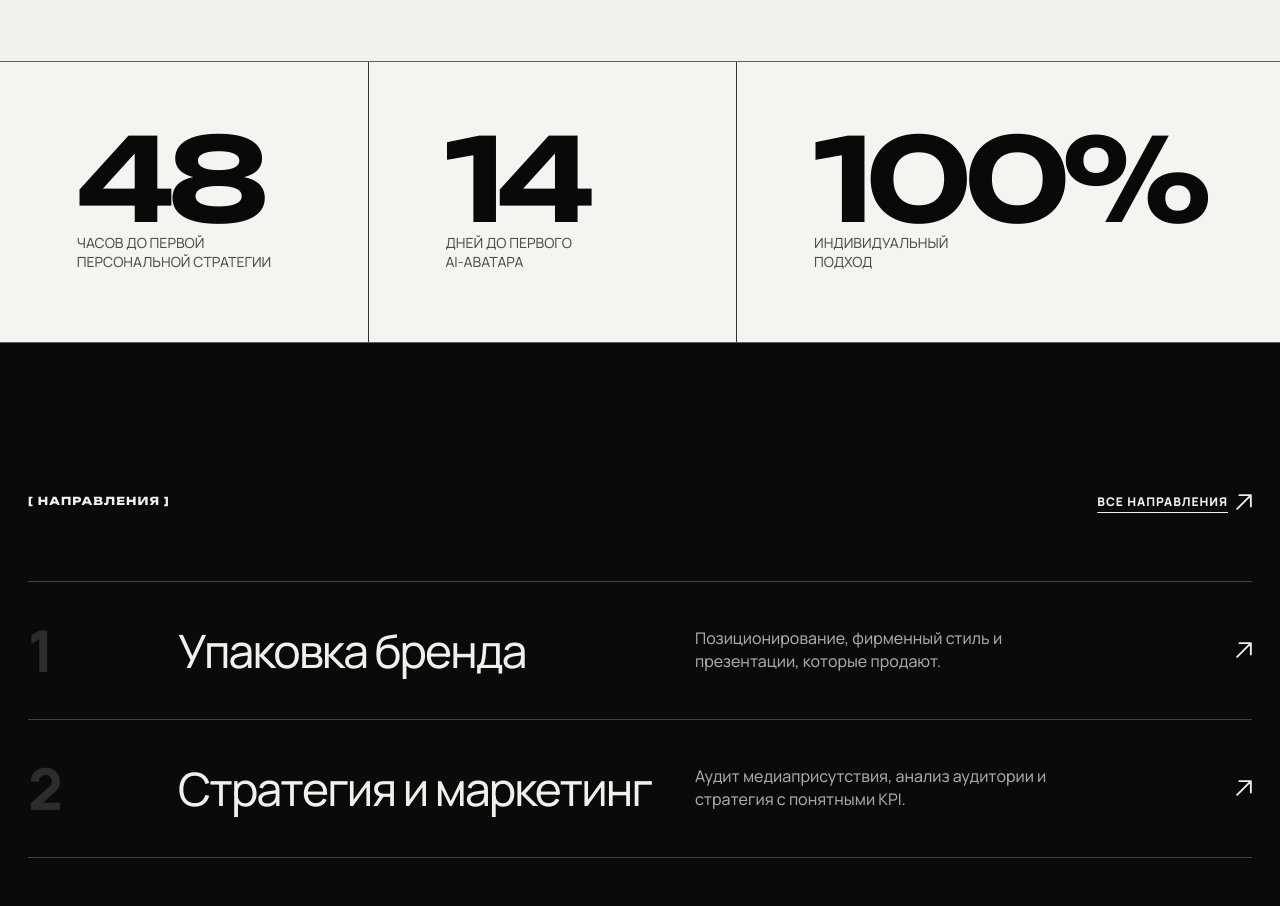
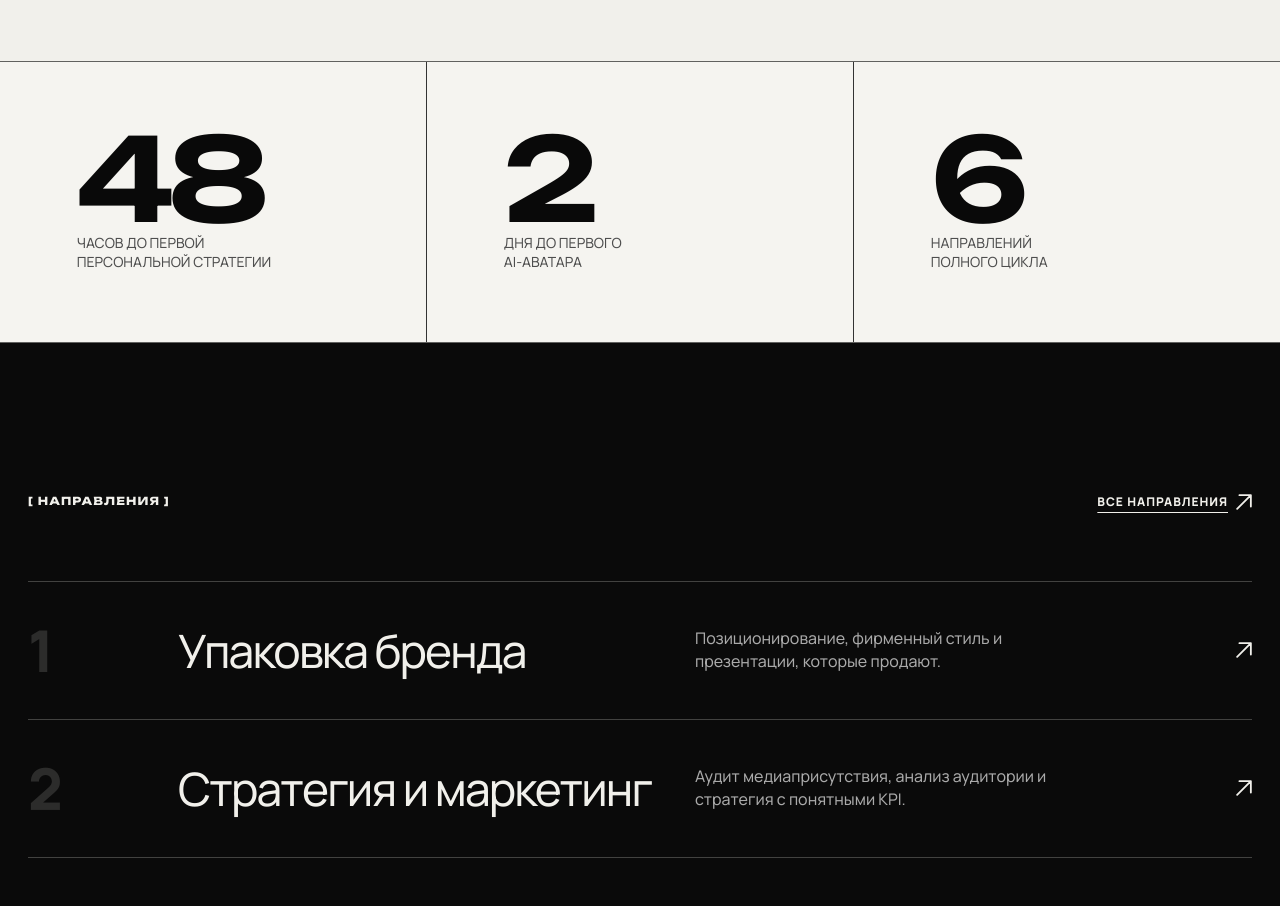
Before and after one commit to biakib/plohospal-production, a Next.js app: page / in a window 1280 px wide. Shown: the part 1700-2606 px from the top of the page. Built offline with nearby package versions, Linux system fonts and the light colour scheme.

Commit message:
Set avatar timeline to 2 days site-wide and make third metric concrete
Metrics band: 48 hours to strategy, 2 days to first AI avatar (FAQ
aligned to the same number), six full-cycle directions instead of the
unverifiable 100% claim.

```diff
--- a/app/HomePage.tsx
+++ b/app/HomePage.tsx
@@ -129,8 +129,8 @@ export default function Home() {
 
       <section className="numbers section" aria-label="Результаты">
         <div><strong>48</strong><span>часов до первой<br/>персональной стратегии</span></div>
-        <div><strong>14</strong><span>дней до первого<br/>AI-аватара</span></div>
-        <div><strong>100%</strong><span>индивидуальный<br/>подход</span></div>
+        <div><strong>2</strong><span>дня до первого<br/>AI-аватара</span></div>
+        <div><strong>6</strong><span>направлений<br/>полного цикла</span></div>
       </section>
 
       <section className="services section">
--- a/app/faq/page.tsx
+++ b/app/faq/page.tsx
@@ -10,7 +10,7 @@ const questions = [
   ["С чего начать работу с продакшном?","Напишите нам в Telegram или на почту. Мы свяжемся в течение 24 часов, проведём бесплатную консультацию и предложим формат под вашу задачу. На этом этапе — никаких обязательств."],
   ["Сколько стоят услуги?","Стоимость зависит от задачи, объёма и формата работы. После брифинга мы формируем персональное предложение с чёткими цифрами и сроками."],
   ["Работаете ли вы с малым бизнесом?","Да. У нас есть форматы для бизнеса любого масштаба — от личного бренда эксперта до среднего и крупного бизнеса."],
-  ["Как долго длится создание AI-аватара?","Первый аватар — от 14 дней. Срок зависит от сложности персонажа, количества форматов и объёма контента."],
+  ["Как долго длится создание AI-аватара?","Первый аватар — от 2 дней. Срок зависит от сложности персонажа, количества форматов и объёма контента."],
   ["Что нужно от клиента для старта?","Ваше время на созвон и базовая информация о бизнесе. Мы сами зададим вопросы и сформируем бриф. Чем подробнее вводные, тем точнее результат."],
   ["Вы работаете только с российским рынком?","Основной фокус — Россия и СНГ, но наши форматы работают на любом рынке. Международные проекты обсуждаем индивидуально."],
   ["Можно заказать только одну услугу?","Да. Работаем как в полном цикле, так и по отдельным направлениям: контент, стратегия, SMM, съёмка или AI-аватар."],
```
Also changed, not shown: 15 other files (tests, documents, lock files or other folders).
